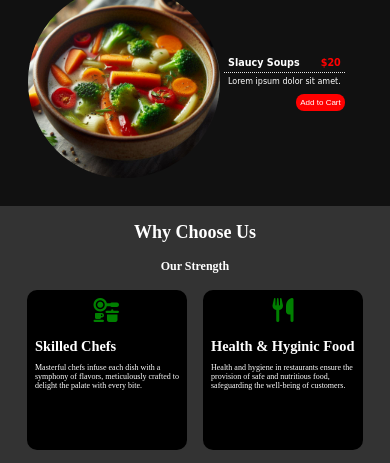
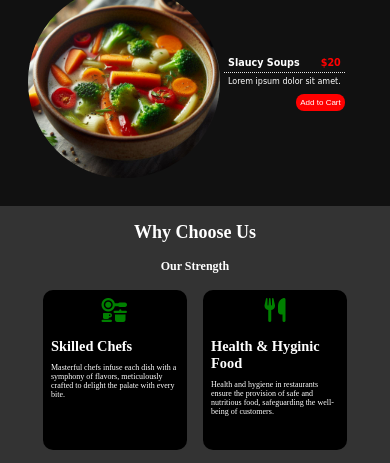
Before and after one commit to mayankjr98/Flavours-Paradise, a plain HTML site: page index.html in a window 390 px wide. Shown: the part 4444-4907 px from the top of the page. Drawn offline with Linux system fonts and the light colour scheme; a web font is replaced by a local one.

Commit message:
Update style.css

```diff
--- a/style.css
+++ b/style.css
@@ -669,4 +669,8 @@
 
       }
 
+        .services-cards .services-card {
+        width: 18rem;
+      }
+
     }
```
